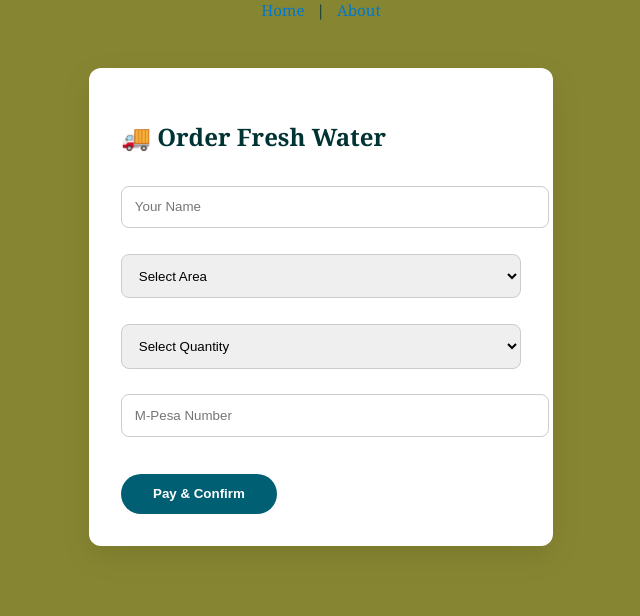
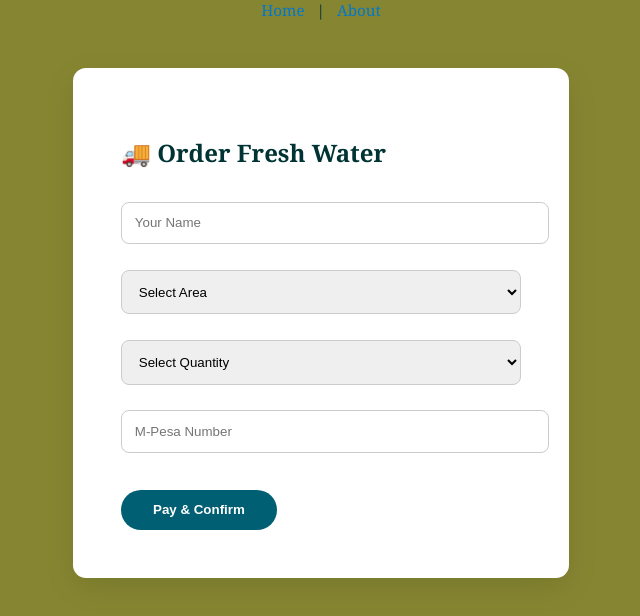
Before and after one commit to Mistaken-identity/AquaVilla-Water, a plain HTML site: page AquaVilla/water-delivery/order.html in a window 1280 px wide. Shown: the whole page, without its empty margins (319-959 px from the left). Drawn offline with Linux system fonts and the light colour scheme; no server answers.

Commit message:
changed the border-radius in style.css

```diff
--- a/AquaVilla/water-delivery/style.css
+++ b/AquaVilla/water-delivery/style.css
@@ -59,11 +59,11 @@ body {
 }
 
 .form-container {
-  padding: 2rem;
+  padding: 3rem;
   max-width: 400px;
   margin: 3rem auto;
   background: #ffffff;
-  border-radius: 12px;
+  border-radius: 13px;
   box-shadow: 0 10px 30px rgba(0,0,0,0.1);
 }
 
```
